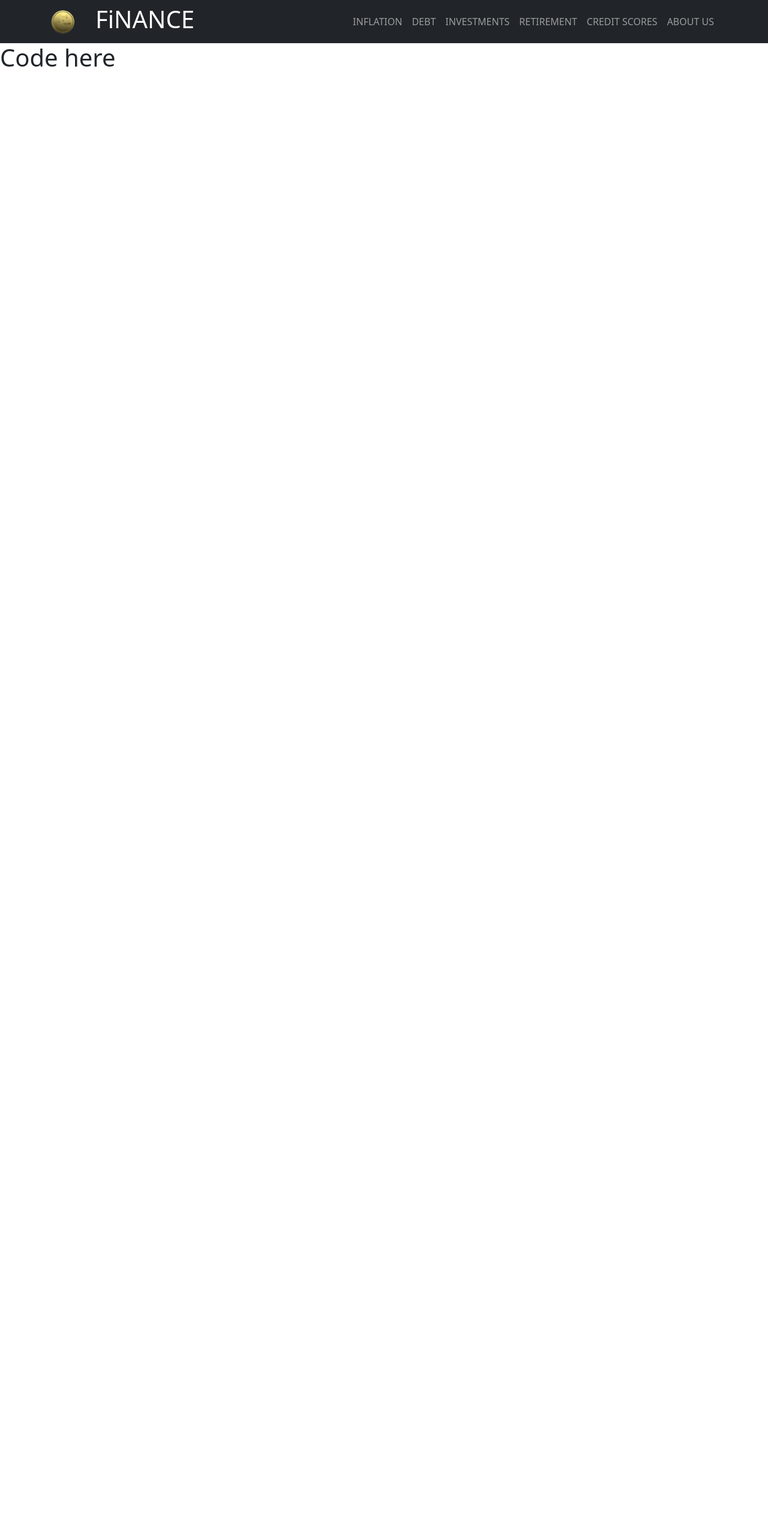
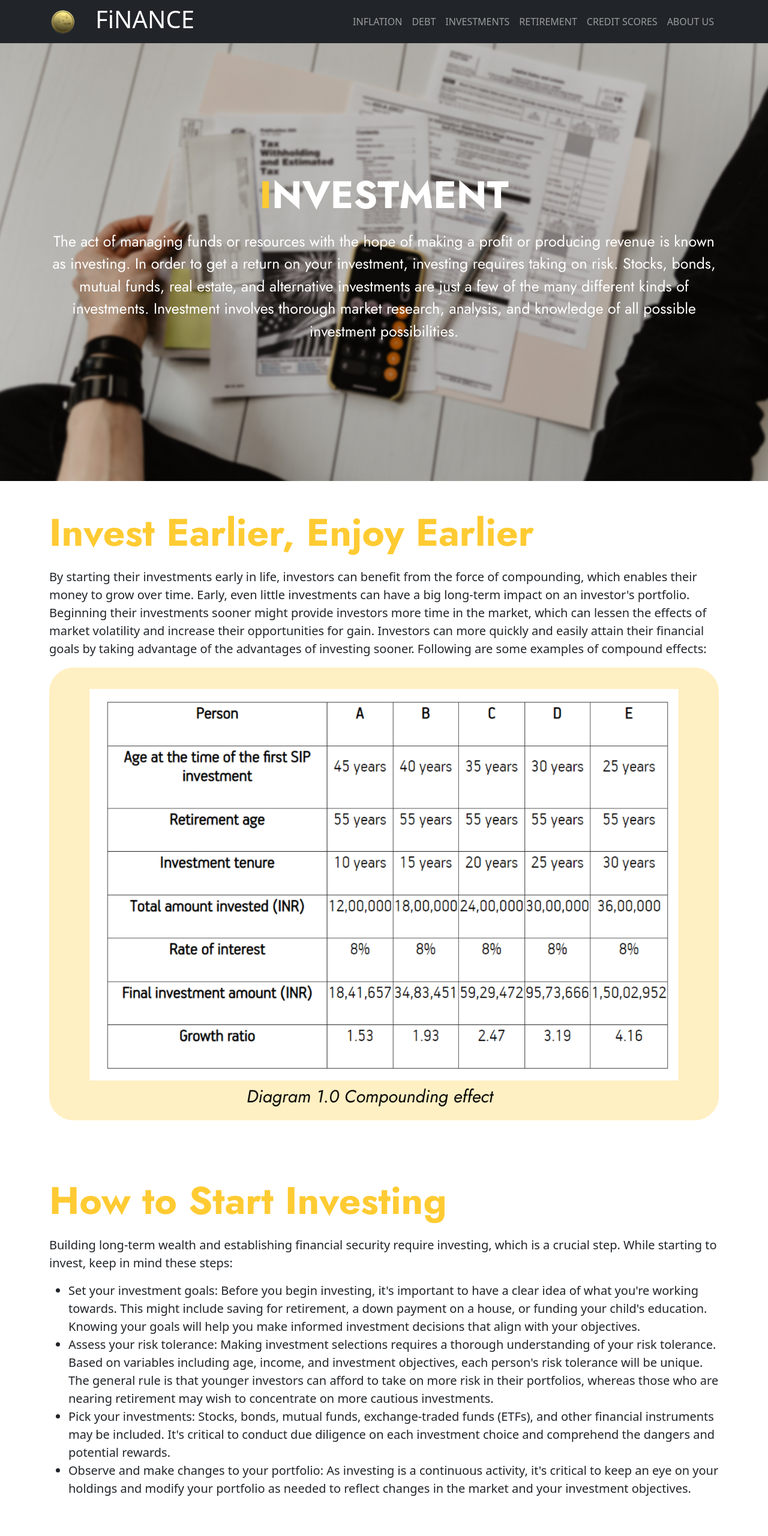
Before and after one commit to KRenHong/FiNANCE, a PHP site: page /investments.php in a window 1280 px wide. Shown: the whole page at 60% size. Before the commit the page ends 111 px from the top, so only its background shows below. Run offline with PHP 8.4, Linux system fonts and the light colour scheme; some libraries are stand-ins or nearby versions.

Commit message:
investment part first commit

```diff
--- a/components/investments/investments.inc.php
+++ b/components/investments/investments.inc.php
@@ -1 +1,85 @@
-<h1> Code here</h1>
+<!-- home.inc.php -->
+<div class="flex-grow-1">
+  <!-- ======= Hero Section ======= -->
+  <section id="hero">
+    <div id="heroCarousel" data-bs-interval="5000" class="carousel slide carousel-fade" data-bs-ride="carousel">
+
+      <ol class="carousel-indicators" id="hero-carousel-indicators"></ol>
+
+      <div class="carousel-inner" role="listbox">
+
+        <!-- Slide 1 -->
+        <div class="carousel-item active" style="background-image: url(img/invesment.png); background-position: center">
+          <div class="carousel-container">
+            <div class="container">
+              <h2 id="heroTitle" class="animate__animated animate__fadeInDown">I<span id="heroTitle-2">NVESTMENT</span>
+              </h2>
+
+              <p class="text-justify">The act of managing funds or resources with the hope of making a profit or
+                producing revenue
+                is known as investing. In order to get a return on your investment, investing requires taking on risk.
+                Stocks,
+                bonds, mutual funds, real estate, and alternative investments are just a few of the many different kinds
+                of
+                investments. Investment involves thorough market research, analysis, and knowledge of all possible
+                investment
+                possibilities.</p>
+
+
+              <!-- <a href="#about" class="btn-get-started animate__animated animate__fadeInUp scrollto">Read More</a> -->
+            </div>
+          </div>
+        </div>
+
+      </div>
+    </div>
+  </section>
+</div>
+
+
+<section class="body">
+  <div class="container">
+    <div class="row py-5">
+      <div class="col-lg-12 text-start">
+        <h1 id="heroTitle">Invest Earlier, Enjoy Earlier</h1>
+        <p class="lead">By starting their investments early in life, investors can benefit from the force
+          of
+          compounding, which enables their money to grow over time. Early, even little investments can have a big
+          long-term impact on an investor's portfolio. Beginning their investments sooner might provide investors more
+          time in the market, which can lessen the effects of market volatility and increase their opportunities for
+          gain. Investors can more quickly and easily attain their financial goals by taking advantage of the
+          advantages
+          of investing sooner. Following are some examples of compound effects:</p>
+      </div>
+      <img src="img/Compounding.png" class="card-img" alt="...">
+    </div>
+    <div class="row py-5">
+      <div class="col-lg-12 text-start">
+        <h1 id="heroTitle">How to Start Investing</h1>
+        <p class="lead">Building long-term wealth and establishing financial security require investing, which is a
+          crucial step. While starting to invest, keep in mind these steps:</p>
+        <ul class="lead text-left">
+          <li>Set your investment goals: Before you begin investing, it's important to have a clear idea of what
+            you're
+            working towards. This might include saving for retirement, a down payment on a house, or funding your
+            child's education. Knowing your goals will help you make informed investment decisions that align with
+            your
+            objectives.</li>
+          <li>Assess your risk tolerance: Making investment selections requires a thorough understanding of your risk
+            tolerance. Based on variables including age, income, and investment objectives, each person's risk
+            tolerance
+            will be unique. The general rule is that younger investors can afford to take on more risk in their
+            portfolios, whereas those who are nearing retirement may wish to concentrate on more cautious investments.
+          </li>
+          <li>Pick your investments: Stocks, bonds, mutual funds, exchange-traded funds (ETFs), and other financial
+            instruments may be included. It's critical to conduct due diligence on each investment choice and
+            comprehend
+            the dangers and potential rewards.</li>
+          <li>Observe and make changes to your portfolio: As investing is a continuous activity, it's critical to keep
+            an eye on your holdings and modify your portfolio as needed to reflect changes in the market and your
+            investment objectives.</li>
+        </ul>
+      </div>
+    </div>
+  </div>
+</section>
```
Also changed, not shown: img/Compounding.png (added), img/invesment.png (added).
